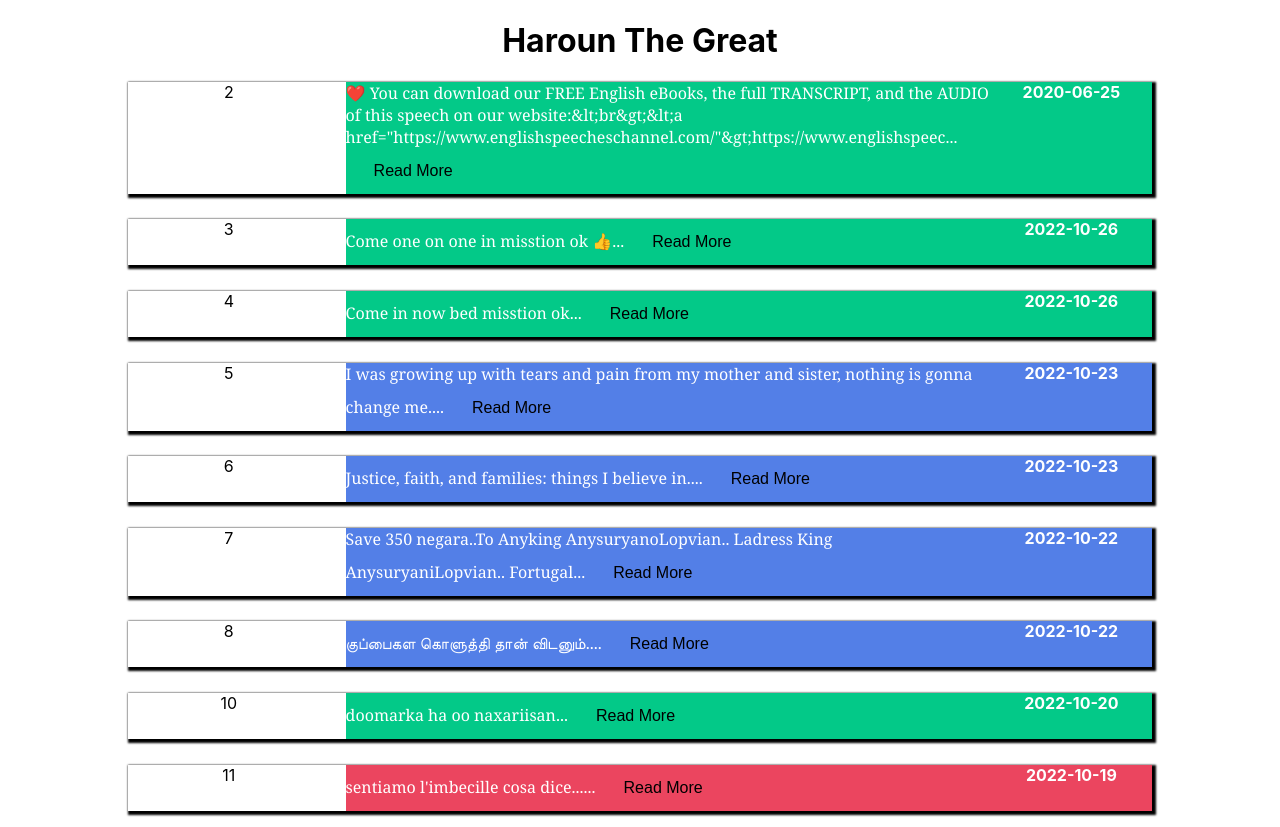
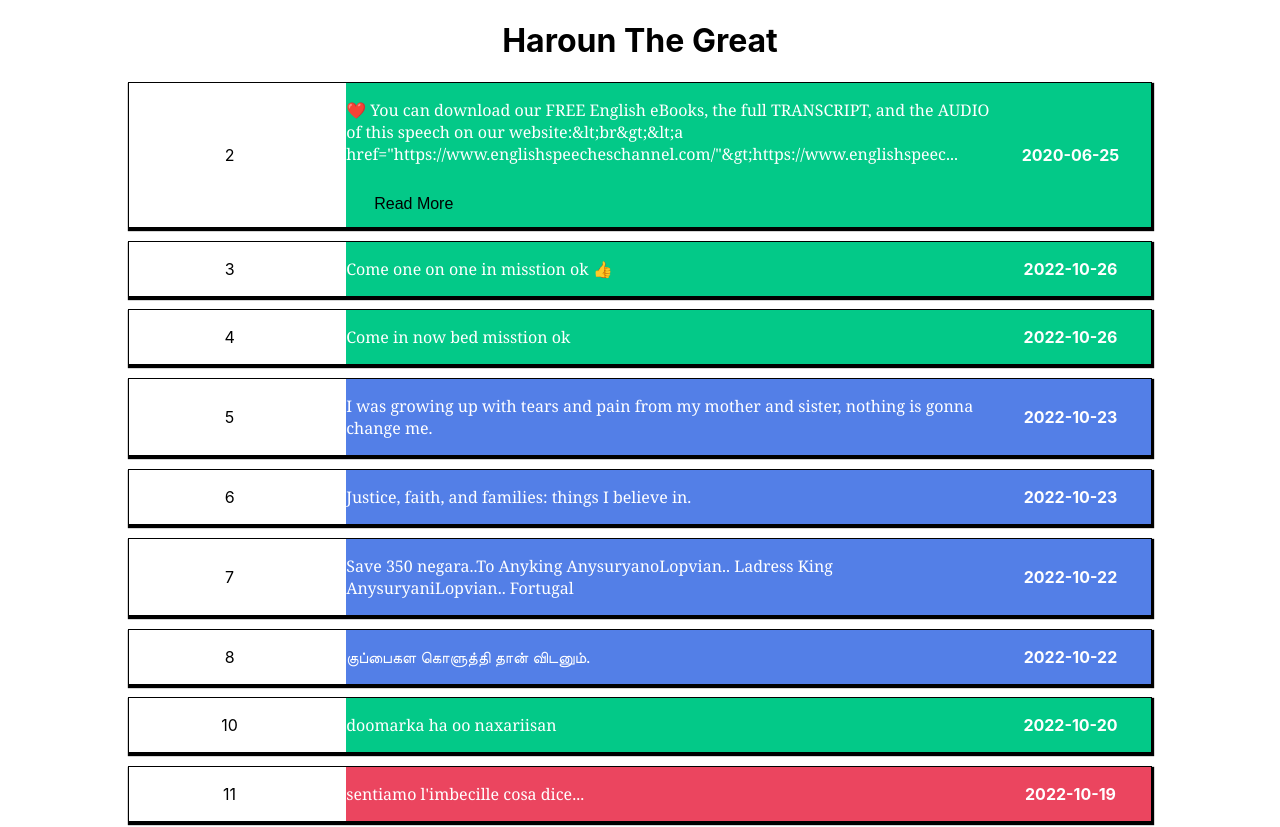
Before and after one commit to HarounTheGreat/Analysis-Social-Media-React-Project, a React (Create React App) app: page / in a window 1280 px wide. Shown: the top 827 px of the page. Built offline with nearby package versions, Linux system fonts and the light colour scheme.

Commit message:
Analysis-Social-Media-React-Project

```diff
--- a/src/component/comment/comment.css
+++ b/src/component/comment/comment.css
@@ -1,12 +1,14 @@
 .box {
   /* position: absolute; */
-  box-shadow: 2px 2px 2px 2px;
+  box-shadow: 1px 2px 1px 1px;
   margin-left: 10%;
   margin-right: 10%;
-  margin-bottom: 2%;
+  margin-bottom: 1%;
   display: flex;
   gap: 1em;
-  /* align-items: center; */
+  align-items: center;
+  /* border-color: black; */
+  border: 1px solid;
 }
 .box:hover {
   transform: scale(1.2);
@@ -49,16 +51,19 @@
   flex-basis: 80%;
   display: flex;
   color: white;
+  align-items: center;
 }
 .positive {
   background-color: rgb(3, 201, 136);
   flex-basis: 80%;
   display: flex;
   color: white;
+  align-items: center;
 }
 .negative {
   background-color: rgb(235, 69, 95);
   flex-basis: 80%;
   display: flex;
   color: white;
+  align-items: center;
 }
--- a/src/component/comment/comment.js
+++ b/src/component/comment/comment.js
@@ -12,13 +12,16 @@ function Comment({ id, N, comment, Year, hour_z_time, an, Language }) {
   } else {
     operator = "netural";
   }
+
   console.log(operator);
   return (
     <div className="box">
       <div className="item-1">{N}</div>
       <div className={operator}>
         <div className="item-2">
-          {readMore ? comment : `${comment.substring(0, 200)}...`}
+          {/* <p>{readMore ? comment : `${comment.substring(0, 200)}...`}</p> */}
+          <p>{affiche(readMore, comment)}</p>
+          {comment.length > 200 && (
             <button
               className="btn"
               onClick={() => {
@@ -27,6 +30,7 @@ function Comment({ id, N, comment, Year, hour_z_time, an, Language }) {
             >
               {readMore ? "Read Less" : "Read More"}
             </button>
+          )}
         </div>
         <div className="item-3">{Year}</div>
       </div>
@@ -35,3 +39,19 @@ function Comment({ id, N, comment, Year, hour_z_time, an, Language }) {
 }
 
 export default Comment;
+
+const Read = (readMore, comment) => {
+  return readMore ? comment : `${comment.substring(0, 200)}...`;
+};
+
+const affiche = (readMore, comment) => {
+  if (readMore) {
+    return comment;
+  } else {
+    if (comment.length > 200) {
+      return `${comment.substring(0, 200)}...`;
+    } else {
+      return `${comment.substring(0, 200)}`;
+    }
+  }
+};
```
Lines whose indentation alone changed are shown as unchanged.
